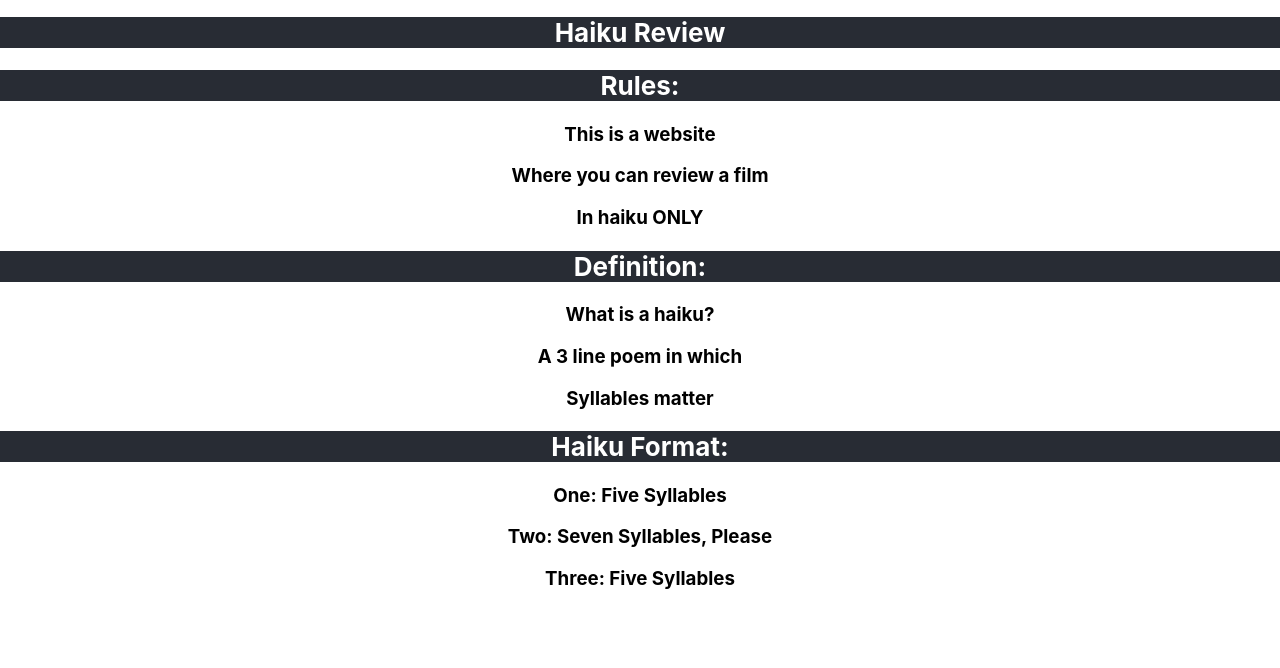
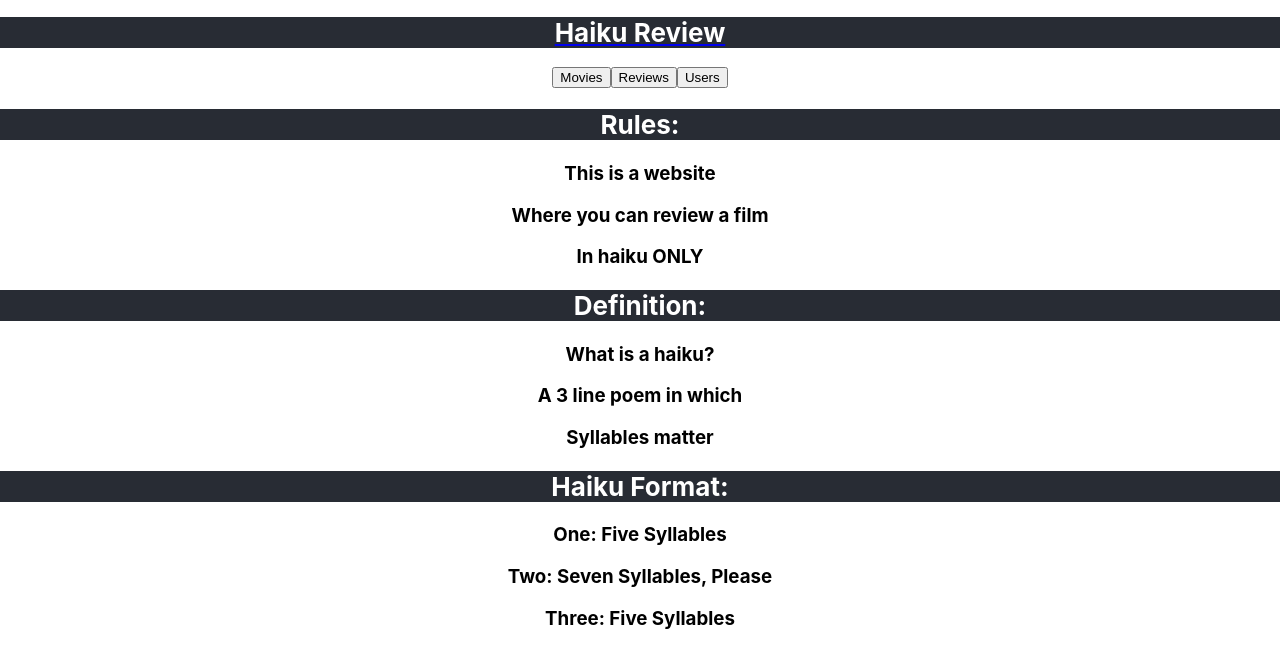
Before and after one commit to zsoliman/review-haiku-frontend, a React (Create React App) app: page / in a window 1280 px wide. Shown: the top 668 px of the page. Built offline with nearby package versions, Linux system fonts and the light colour scheme.

Commit message:
started fetch requests and moviecard

```diff
--- /dev/null
+++ b/src/components/MovieCard.js
@@ -0,0 +1,10 @@
+// const MovieCard = () => {
+
+//     const baseImageUrl = "https://image.tmdb.org/t/p/w500";
+
+//     return (
+//         // <img src={`${baseImageUrl}${movie.poster_path}`} />
+//     )
+// }
+
+// export default MovieCard;
--- a/src/components/Movies.js
+++ b/src/components/Movies.js
@@ -1,8 +1,40 @@
 import Navbar from "./Navbar";
+import MovieCard from './MovieCard'
+import { useEffect, useState } from "react";
+
+
+const baseUrl = 'https://api.themoviedb.org/3/'
+const API_KEY = 'efa6aa6cb7278762054859c476be335b'
+
 
 const Movies = () => {
+    const [searchTerm, setSearchTerm] = useState('')
 
+    // const displaySearchMovies = movies.filter((movie) => {
+    //     return movie.title.toLowerCase().includes(searchTerm.toLowerCase())
+    // })
 
+    const getLocalMovies = async () => {
+        let req = await fetch(`http://localhost:3100/${'example.com'/*movie - title - will - go - here*/}`)
+        let res = req.json()
+        return res
+    }
+
+    const getMovie = async (query, pageNum = 1) => {
+        console.log(searchTerm)
+        let req = await fetch(`${baseUrl}search/movie?api_key=${API_KEY}&page=${pageNum}&query=${encodeURI(query)}`);
+        let res = await req.json();
+        console.log(res)
+        return res
+    }
+
+    const handleChange = (e) => {
+        setSearchTerm(() => {
+            const query = e.target.value
+            getMovie(query)
+            return query
+        })
+    }
 
     return (
         <div>
@@ -10,7 +42,7 @@ const Movies = () => {
             <h1>Find Haiku Reviews by Movie Title:</h1>
             <form>
                 <button>Search</button>
-                <input placeholder="Search a movie..." />
+                <input onChange={handleChange} placeholder="Search a movie..." />
 
             </form>
 
--- a/src/components/Navbar.js
+++ b/src/components/Navbar.js
@@ -1,13 +1,24 @@
+import { NavLink } from "react-router-dom"
+
 const Navbar = () => {
     return (
         <div>
-            <h1 className="App-header" id="Home">Haiku Review</h1>
+            <NavLink to={'/'}>
+                <h1 className="App-header" id="Home">Haiku Review</h1>
+            </NavLink>
+            <NavLink to={'/movies'}>
+                <button>Movies</button>
+            </NavLink>
+
+            <NavLink to={'/reviews'}>
+                <button>Reviews</button>
+            </NavLink>
+
+            <NavLink to={'/users'}>
+                <button>Users</button>
+            </NavLink>
         </div>
     )
 }
 
 export default Navbar;
-
-
-// Clickable Home page button
-// Link to each route: Users, Home, Movies
```
